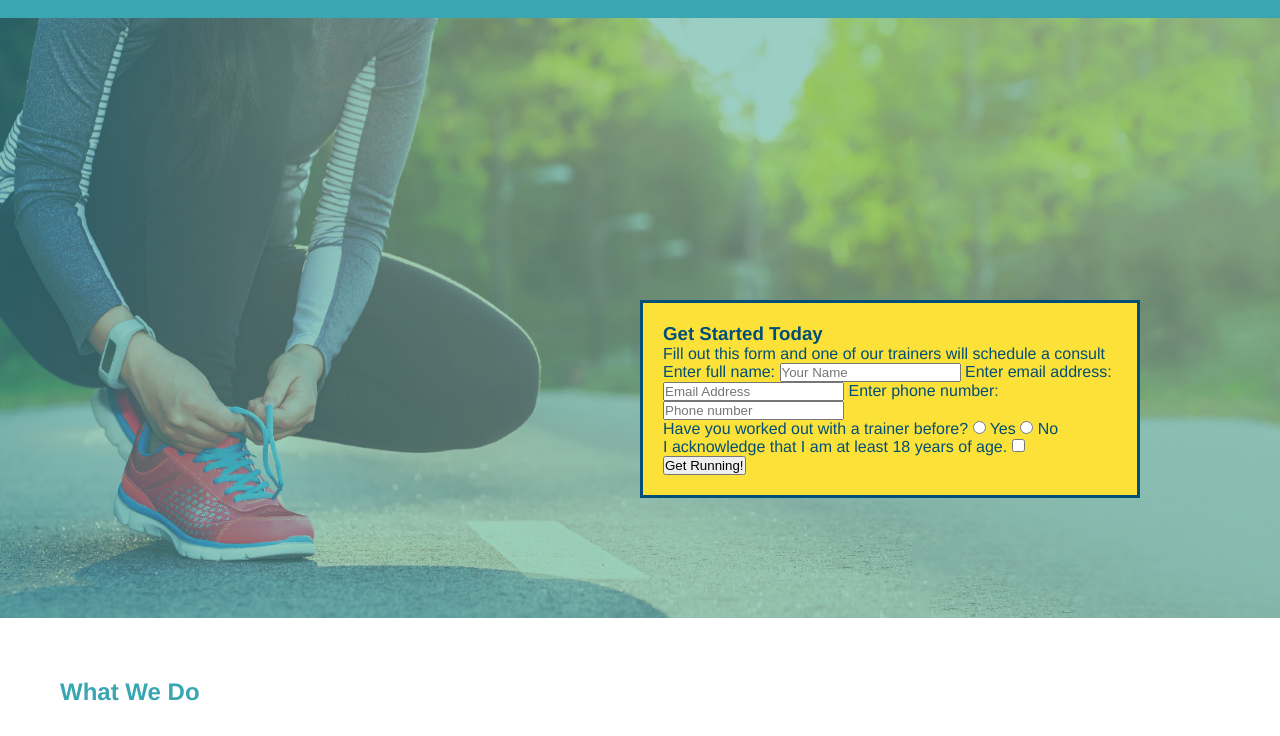
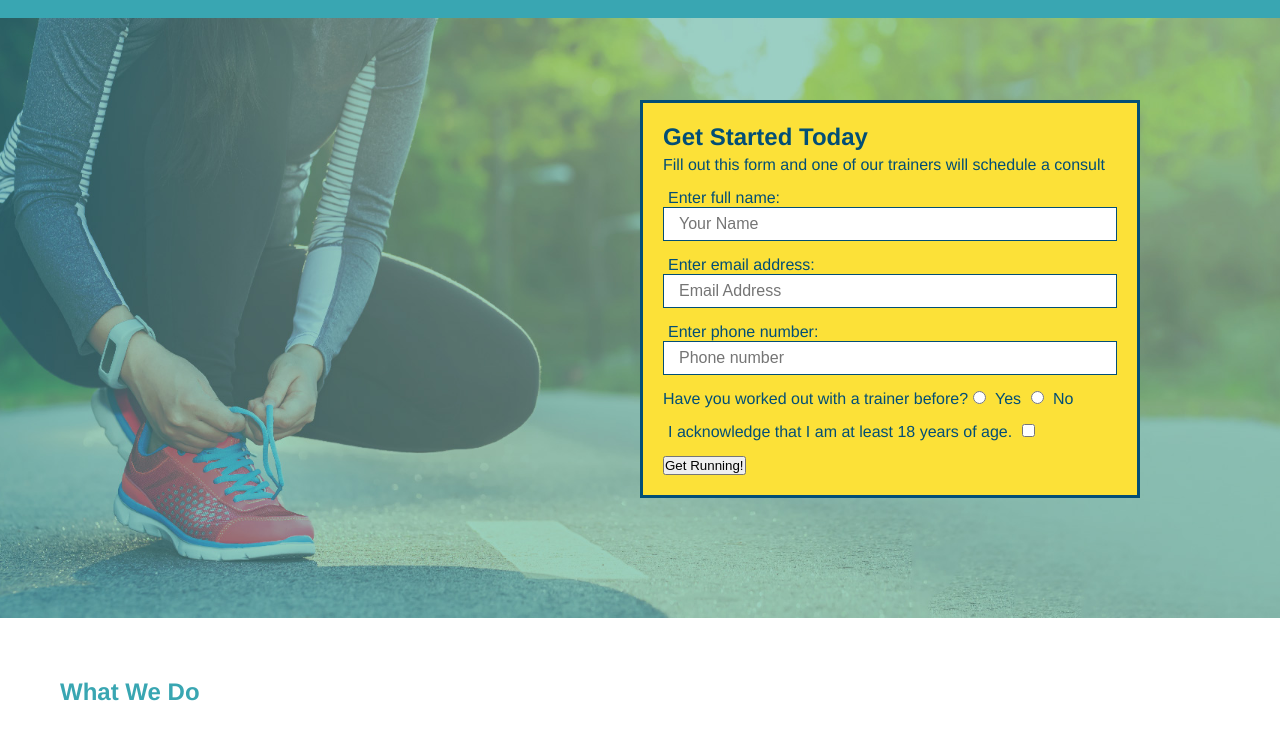
Before and after one commit to CollinA7/run-buddy, a plain HTML site: page index.html in a window 1280 px wide. Shown: the part 64-800 px from the top of the page. Drawn offline with Linux system fonts and the light colour scheme.

Commit message:
ending 7/13

```diff
--- a/assets/css/style.css
+++ b/assets/css/style.css
@@ -77,7 +77,6 @@ section {
     background-position: center;
     position: relative;
 }
-/*Hero style End*/
 
 /*Hero Form Styling */
 .hero-form {
@@ -90,3 +89,26 @@ section {
     bottom: 120px;
     right: 140px;
 }
+
+.hero-form p {
+    margin: 5px 0 15px 0;
+}
+
+.hero-form h3 {
+    font-size: 24px;
+    margin: 0;
+}
+
+.form-input {
+    border: 1px solid #024e76;
+    display: block;
+    padding: 7px 15px;
+    font-size: 16px;
+    color:#024e76;
+    width: 100%;
+    margin-bottom: 15px;
+}
+
+.hero-form label {
+    margin: 0 5px;
+}
--- a/index.html
+++ b/index.html
@@ -39,11 +39,11 @@
             <h3>Get Started Today</h3>
             <p>Fill out this form and one of our trainers will schedule a consult</p>
                 <label for="name"> Enter full name:</label>
-                <input type="text" placeholder="Your Name" name="name" id="name" />
+                <input type="text" placeholder="Your Name" name="name" id="name" class="form-input" />
                 <label for="email">Enter email address:</label>
-                <input type="email" placeholder="Email Address" name="email" id="email" />
+                <input type="email" placeholder="Email Address" name="email" id="email" class="form-input" />
                 <label for="phone">Enter phone number:</label>
-                <input for="tel" placeholder="Phone number" name="phone" id="phone" />
+                <input for="tel" placeholder="Phone number" name="phone" id="phone" class="form-input"/>
                 <p>
                     Have you worked out with a trainer before?
                     <input type="radio" name="trainer-confirm" id="trainer-yes" />
```
